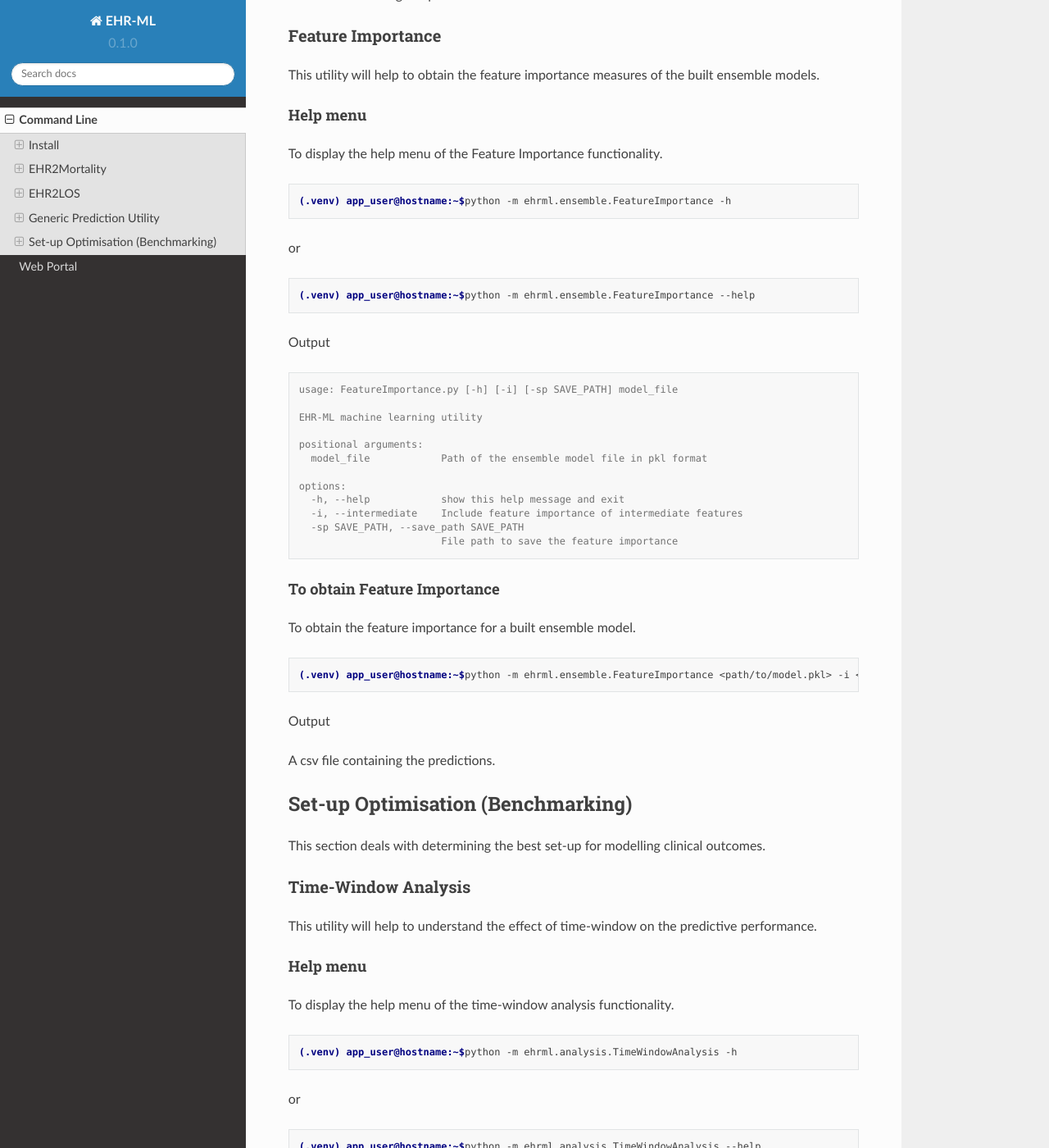
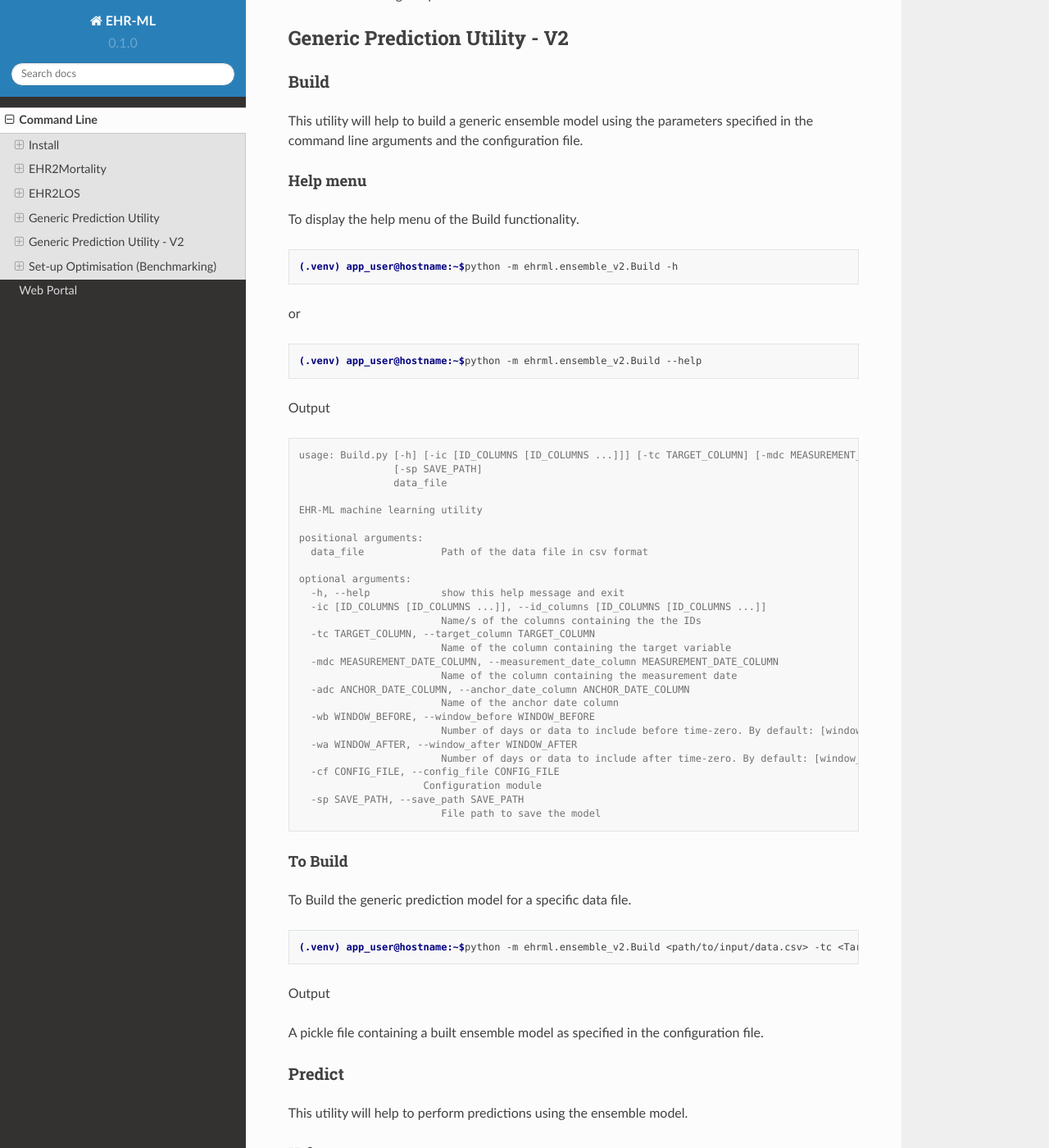
Before and after one commit to ryashpal/EHR-ML-Tutorials, a Sphinx documentation site: the page built from docs/source/command_line.rst, in a window 1280 px wide and 1400 px high, scrolled down 12834 px. Shown: the whole window at 82% size. Built offline with Sphinx 7.4.7 and the Read the Docs theme 2.0.0, drawn with Linux system fonts in a browser that asks for light colours; some of the changed text lies outside the part shown.

Commit message:
Update command_line.rst

```diff
--- a/docs/source/command_line.rst
+++ b/docs/source/command_line.rst
@@ -705,6 +705,144 @@ Output
 A csv file containing the predictions.
 
 
+Generic Prediction Utility - V2
++++++++++++++++++++++++++++++++
+
+Build
+-----
+
+This utility will help to build a generic ensemble model using the parameters specified in the command line arguments and the configuration file.
+
+Help menu
+~~~~~~~~~
+
+To display the help menu of the Build functionality.
+
+.. code-block:: console
+
+    (.venv) app_user@hostname:~$python -m ehrml.ensemble_v2.Build -h
+
+or
+
+.. code-block:: console
+
+    (.venv) app_user@hostname:~$python -m ehrml.ensemble_v2.Build --help
+
+
+Output
+
+.. code-block:: console
+
+   usage: Build.py [-h] [-ic [ID_COLUMNS [ID_COLUMNS ...]]] [-tc TARGET_COLUMN] [-mdc MEASUREMENT_DATE_COLUMN] [-adc ANCHOR_DATE_COLUMN] [-wb WINDOW_BEFORE] [-wa WINDOW_AFTER]
+                   [-sp SAVE_PATH]
+                   data_file
+
+   EHR-ML machine learning utility
+
+   positional arguments:
+     data_file             Path of the data file in csv format
+
+   optional arguments:
+     -h, --help            show this help message and exit
+     -ic [ID_COLUMNS [ID_COLUMNS ...]], --id_columns [ID_COLUMNS [ID_COLUMNS ...]]
+                           Name/s of the columns containing the the IDs
+     -tc TARGET_COLUMN, --target_column TARGET_COLUMN
+                           Name of the column containing the target variable
+     -mdc MEASUREMENT_DATE_COLUMN, --measurement_date_column MEASUREMENT_DATE_COLUMN
+                           Name of the column containing the measurement date
+     -adc ANCHOR_DATE_COLUMN, --anchor_date_column ANCHOR_DATE_COLUMN
+                           Name of the anchor date column
+     -wb WINDOW_BEFORE, --window_before WINDOW_BEFORE
+                           Number of days or data to include before time-zero. By default: [window_before=0]
+     -wa WINDOW_AFTER, --window_after WINDOW_AFTER
+                           Number of days or data to include after time-zero. By default: [window_after=3]
+     -cf CONFIG_FILE, --config_file CONFIG_FILE
+                        Configuration module
+     -sp SAVE_PATH, --save_path SAVE_PATH
+                           File path to save the model
+
+To Build
+~~~~~~~~
+
+To Build the generic prediction model for a specific data file.
+
+.. code-block:: console
+
+    (.venv) app_user@hostname:~$python -m ehrml.ensemble_v2.Build <path/to/input/data.csv> -tc <Target Column Name> -ic <ID Column 1> <ID Column 2> -mdc <Measurement Data Column> -adc <Anchor Data Column> -wb <Window Before> -wa <Window After> -cf <path/to/config/module> -sp <path/to/save/model.pkl>
+
+Output
+
+A pickle file containing a built ensemble model as specified in the configuration file.
+
+
+Predict
+-------
+
+This utility will help to perform predictions using the ensemble model.
+
+Help menu
+~~~~~~~~~
+
+To display the help menu of the Predict functionality.
+
+.. code-block:: console
+
+    (.venv) app_user@hostname:~$python -m ehrml.ensemble_v2.Predict -h
+
+
+or
+
+.. code-block:: console
+
+    (.venv) app_user@hostname:~$python -m ehrml.ensemble_v2.Predict --help
+
+
+Output
+
+.. code-block:: console
+
+   usage: Predict.py [-h] [-ic [ID_COLUMNS [ID_COLUMNS ...]]] [-tc TARGET_COLUMN] [-mdc MEASUREMENT_DATE_COLUMN] [-adc ANCHOR_DATE_COLUMN] [-wb WINDOW_BEFORE] [-wa WINDOW_AFTER]
+                     [-mp MODEL_PATH] [-sp SAVE_PATH]
+                     data_file
+
+   EHR-ML machine learning utility
+
+   positional arguments:
+     data_file             Path of the data file in csv format
+
+   optional arguments:
+     -h, --help            show this help message and exit
+     -ic [ID_COLUMNS [ID_COLUMNS ...]], --id_columns [ID_COLUMNS [ID_COLUMNS ...]]
+                           Name/s of the columns containing the the IDs
+     -tc TARGET_COLUMN, --target_column TARGET_COLUMN
+                           Name of the column containing the target variable
+     -mdc MEASUREMENT_DATE_COLUMN, --measurement_date_column MEASUREMENT_DATE_COLUMN
+                           Name of the column containing the measurement date
+     -adc ANCHOR_DATE_COLUMN, --anchor_date_column ANCHOR_DATE_COLUMN
+                           Name of the anchor date column
+     -wb WINDOW_BEFORE, --window_before WINDOW_BEFORE
+                           Number of days or data to include before time-zero. By default: [window_before=0]
+     -wa WINDOW_AFTER, --window_after WINDOW_AFTER
+                           Number of days or data to include after time-zero. By default: [window_after=3]
+     -mp MODEL_PATH, --model_path MODEL_PATH
+                           File containing the model
+     -sp SAVE_PATH, --save_path SAVE_PATH
+                           File path to save the model predictions
+
+To Predict
+~~~~~~~~~~
+
+To perform predictions using the mortality prediction model.
+
+.. code-block:: console
+
+    (.venv) app_user@hostname:~$python -m ehrml.ensemble_v2.Evaluate <path/to/input/data.csv> -tc <Target Column Name> -ic <ID Column 1> <ID Column 2> -mdc <Measurement Data Column> -adc <Anchor Data Column> -wb <Window Before> -wa <Window After> -mp <path/to/save/model.pkl> -sp <path/to/save/predictions.csv>
+
+Output
+
+A csv file containing the predictions.
+
+
 Feature Importance
 ------------------
 
```
